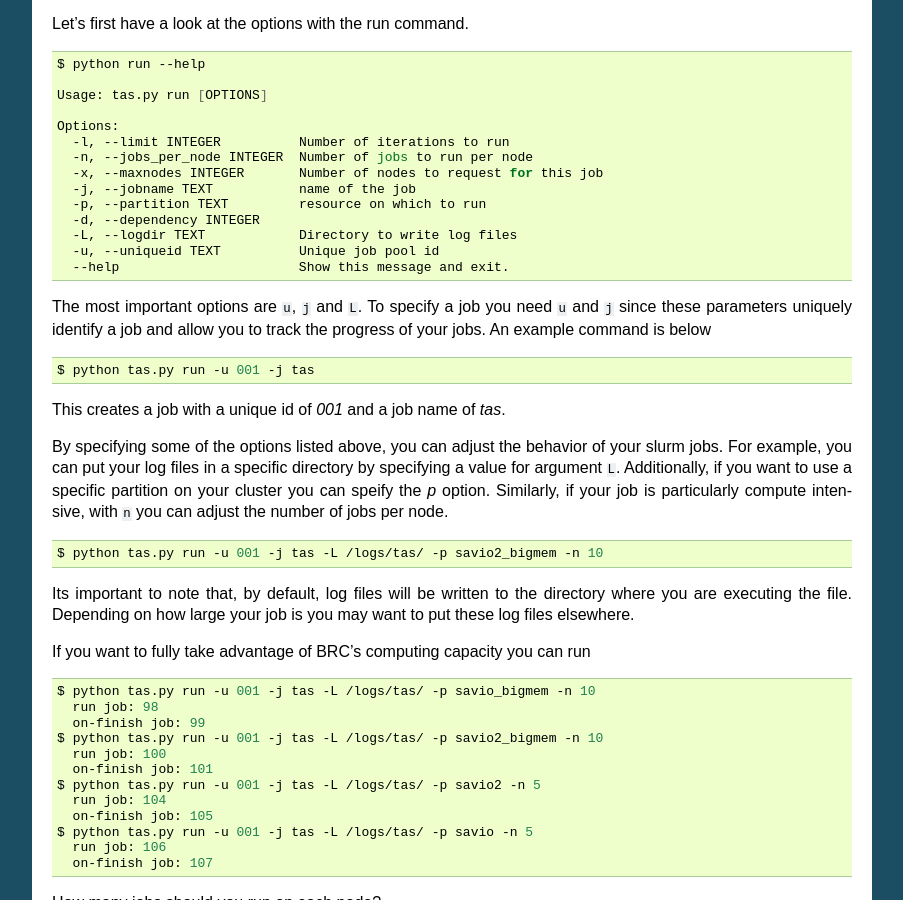
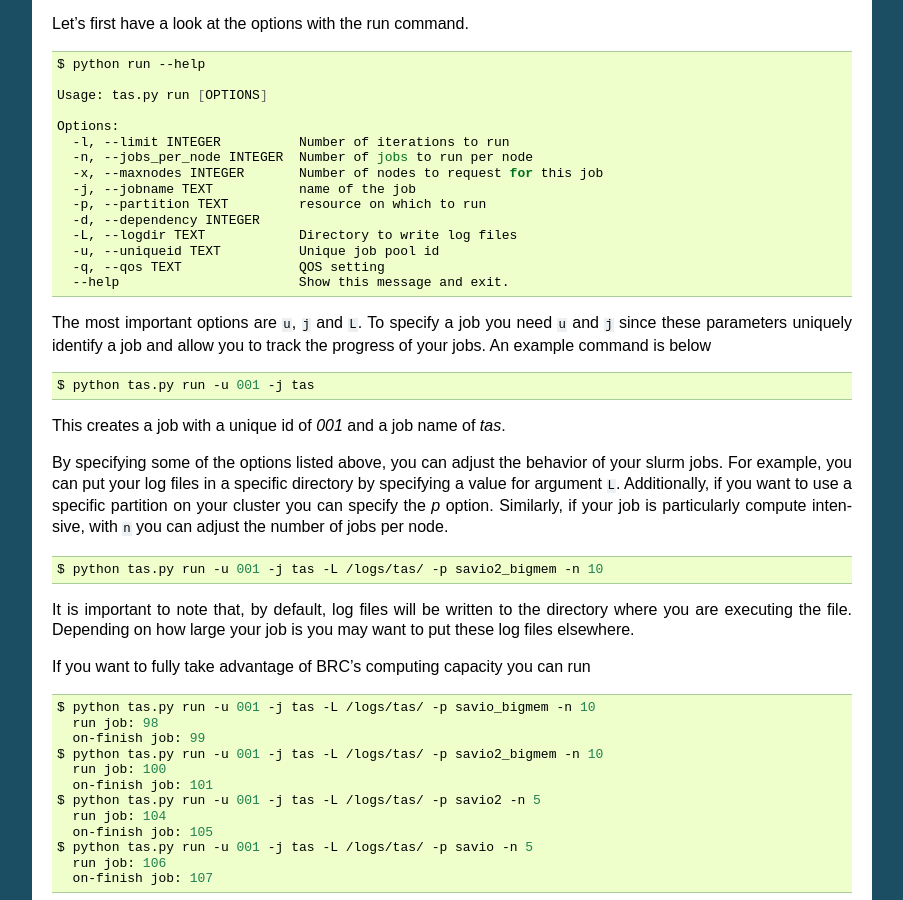
Before and after one commit to ClimateImpactLab/jrnr, a Sphinx documentation site: the page built from docs/usage.rst, in a window 1280 px wide and 900 px high, scrolled down 1528 px. Shown: the whole window, without its empty margins (198-1101 px from the left). Built offline with Sphinx 7.4.7, drawn with Linux system fonts in a browser that asks for light colours; pages that are not in the unit, such as notebooks, are missing from menus; the version number is read from the project's files by our own code.

Commit message:
Update docs with --qos option

```diff
--- a/docs/usage.rst
+++ b/docs/usage.rst
@@ -101,6 +101,7 @@ Let's first have a look at the options with the run command.
       -d, --dependency INTEGER
       -L, --logdir TEXT            Directory to write log files
       -u, --uniqueid TEXT          Unique job pool id
+      -q, --qos TEXT               QOS setting
       --help                       Show this message and exit.
 
 The most important options are ``u``, ``j`` and ``L``. To specify a job you need ``u`` and ``j`` since these parameters uniquely identify a job and allow you to track the progress of your jobs. An example command is below
@@ -111,13 +112,13 @@ The most important options are ``u``, ``j`` and ``L``. To specify a job you need
 
 This creates a job with a unique id of `001` and a job name of `tas`.
 
-By specifying some of the options listed above, you can adjust the behavior of your slurm jobs. For example, you can put your log files in a specific directory by specifying a value for argument ``L``. Additionally, if you want to use a specific partition on your cluster you can speify the `p` option. Similarly, if your job is particularly compute intensive, with ``n`` you can adjust the number of jobs per node.
+By specifying some of the options listed above, you can adjust the behavior of your slurm jobs. For example, you can put your log files in a specific directory by specifying a value for argument ``L``. Additionally, if you want to use a specific partition on your cluster you can specify the `p` option. Similarly, if your job is particularly compute intensive, with ``n`` you can adjust the number of jobs per node.
 
 .. code-block:: bash
 
     $ python tas.py run -u 001 -j tas -L /logs/tas/ -p savio2_bigmem -n 10
 
-Its important to note that, by default, log files will be written to the directory where you are executing the file. Depending on how large your job is you may want to put these log files elsewhere.
+It is important to note that, by default, log files will be written to the directory where you are executing the file. Depending on how large your job is you may want to put these log files elsewhere.
 
 
 If you want to fully take advantage of BRC's computing capacity you can run
```
